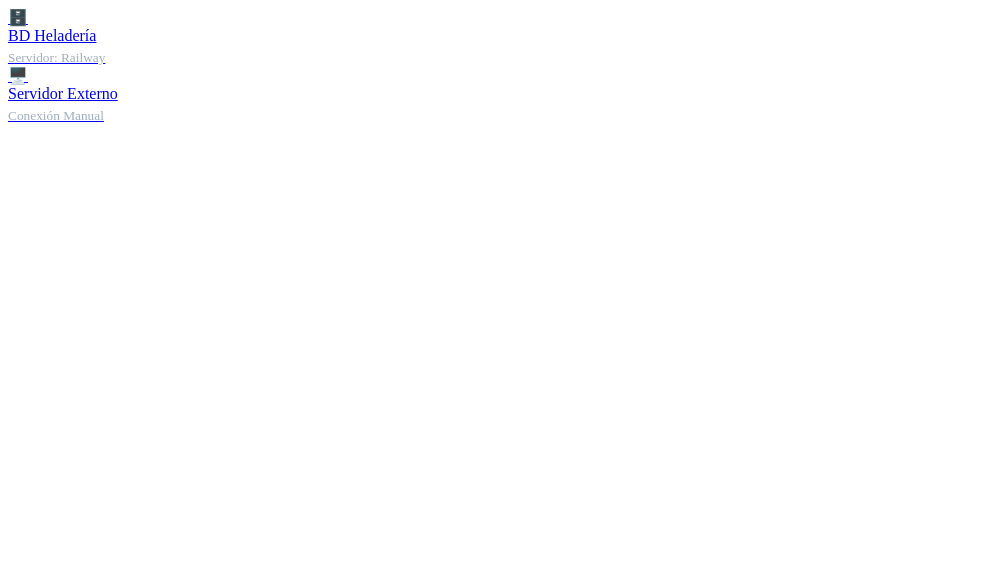
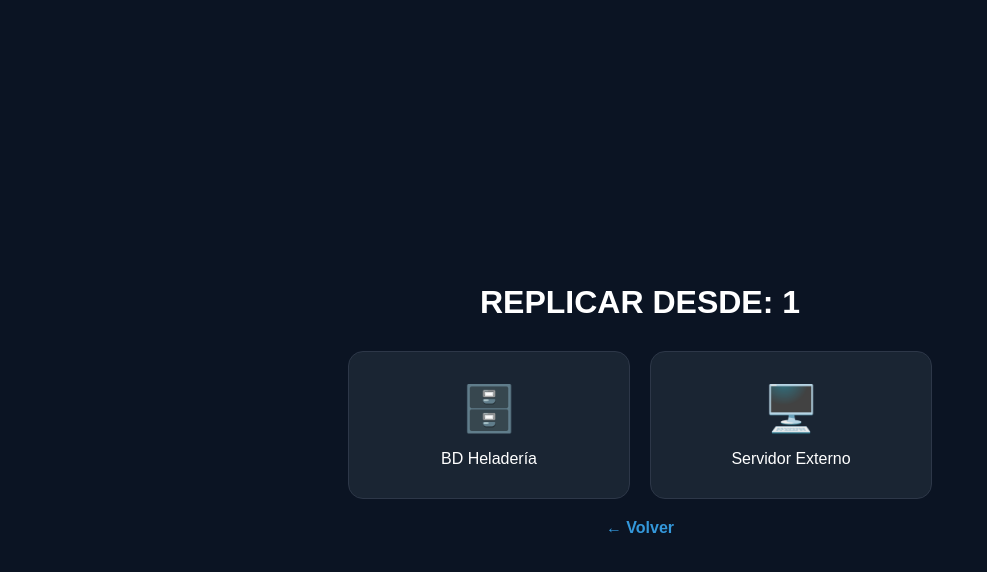
Before and after one commit to VictorPlatero/sistema-replicacion-dop, a Flask app: page /seleccionar_destino/1 in a window 1280 px wide. Shown: the top 572 px of the page, without its empty margins (0-987 px from the left). Run offline with Flask 3, Linux system fonts and the light colour scheme.

Commit message:
Update seleccionar_destino.html

```diff
--- a/templates/seleccionar_destino.html
+++ b/templates/seleccionar_destino.html
@@ -1,13 +1,19 @@
+<!DOCTYPE html>
+<html>
+<head><link rel="stylesheet" href="{{ url_for('static', filename='style.css') }}"></head>
+<body>
+    <div class="container">
+        <h1>REPLICAR DESDE: {{ origen.upper() }}</h1>
         <div class="card-grid">
             <a href="/confirmar_replica/{{ origen }}/{{ 'panaderia' if origen == 'heladeria' else 'heladeria' }}" class="card">
                 <div class="icon">🗄️</div>
                 <span>BD {{ 'Panadería' if origen == 'heladeria' else 'Heladería' }}</span>
-        <small style="display:block; color: #a0aec0; margin-top: 5px;">Servidor: Railway</small>
             </a>
-
             <a href="/formulario_externo" class="card">
-        <div class="icon">🖥️</div>
-        <span>Servidor Externo</span>
-        <small style="display:block; color: #a0aec0; margin-top: 5px;">Conexión Manual</small>
+                <div class="icon">🖥️</div><span>Servidor Externo</span>
             </a>
         </div>
+        <a href="/dashboard/{{ origen }}" class="btn-back">← Volver</a>
+    </div>
+</body>
+</html>
```
Lines whose indentation alone changed are shown as unchanged.
